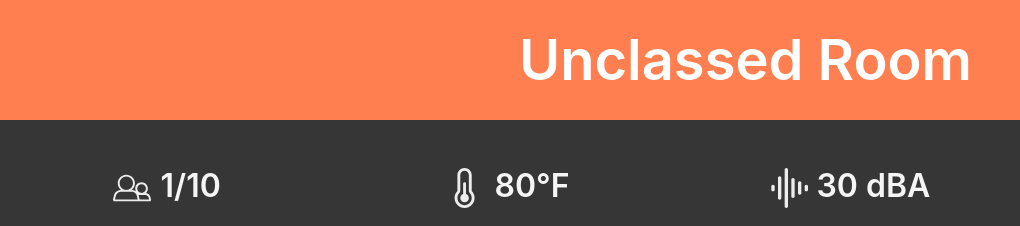
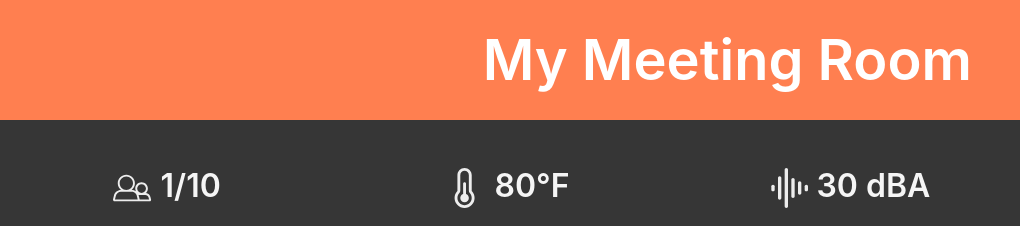
Before and after one commit to jegavin/pwa-webapp, a plain HTML site: page index.html in a window 1280 px wide. Shown: the top 226 px of the page, 260-1280 px from the left. Drawn offline with nearby package versions, Linux system fonts and the light colour scheme; no server answers.

Commit message:
Update index.html

```diff
--- a/index.html
+++ b/index.html
@@ -72,7 +72,7 @@
               id="workspaceName"
               style="font-size: 3.5rem"
             >
-              Unclassed Room
+              My Meeting Room
             </p>
           </div>
           <div
```
